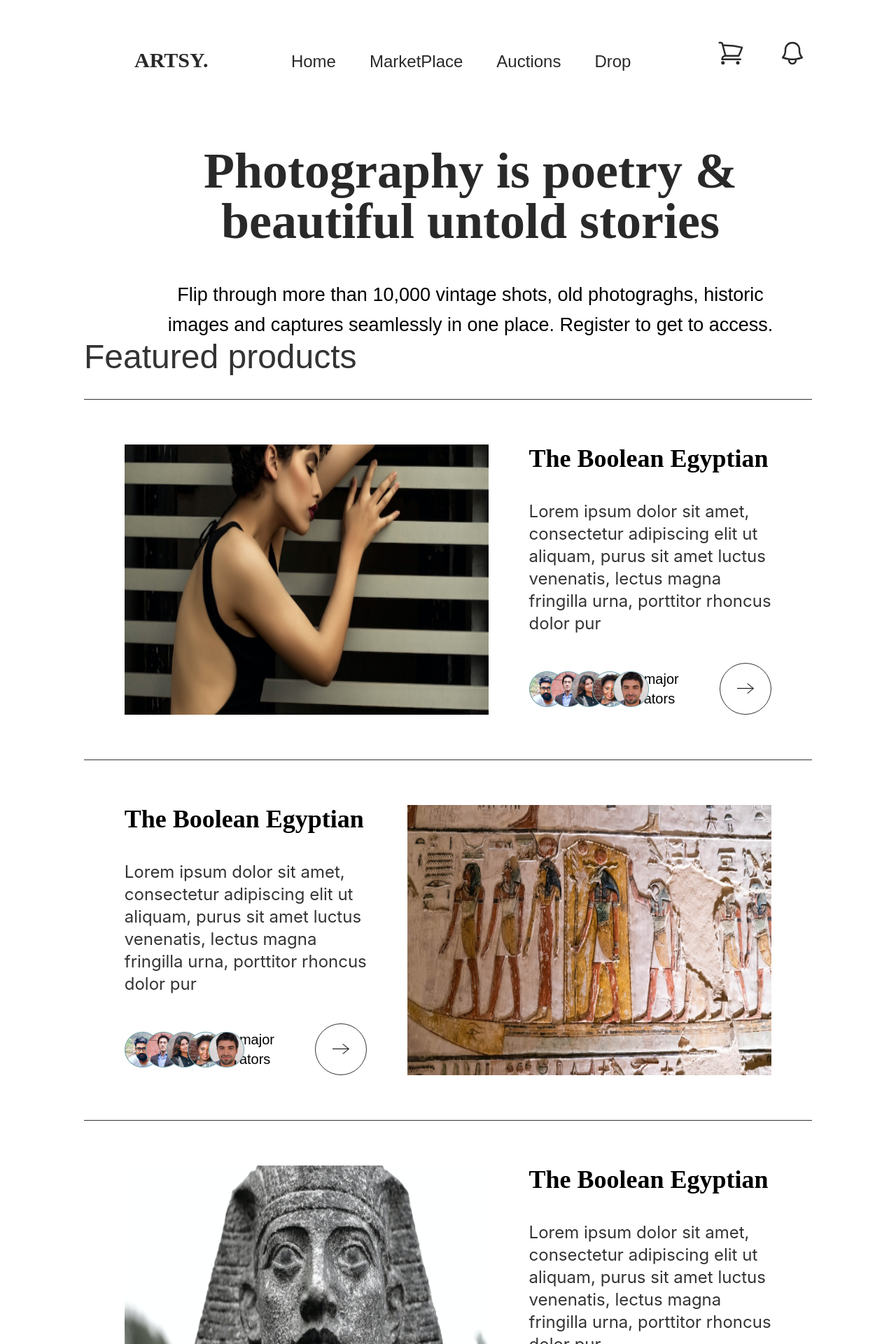
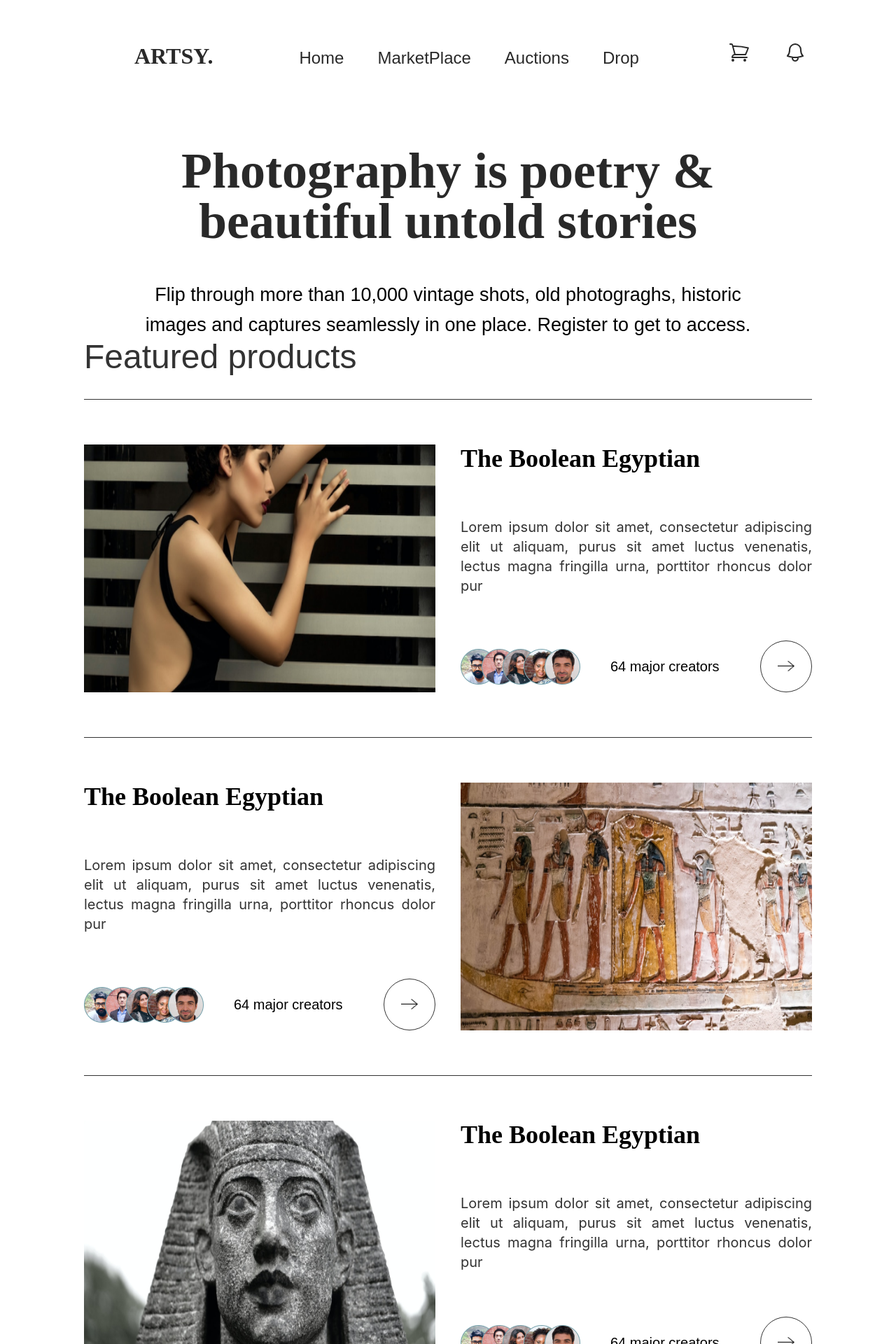
Before and after one commit to tagbochinedu/Twitter-December-Challenge-E-Commerce-, a React (Create React App) app: page / in a window 1280 px wide. Shown: the top 1920 px of the page at 70% size. Built offline with nearby package versions, Linux system fonts and the light colour scheme; a web font is replaced by a local one.

Commit message:
new commit-corrections

```diff
--- a/src/Components/Header.js
+++ b/src/Components/Header.js
@@ -18,7 +18,7 @@ const Header = () => {
   }, [width]);
 
   return (
-    <div className="flex justify-between items-center md:items-baseline xl:pl-48 xl:pt-14 xl:pr-32 lg:px-36 lg:pt-10 md:px-24 px-5 pt-8 text-lbl">
+    <header className="max-w-7xl mx-auto flex justify-between items-center md:items-baseline xl:pl-48 xl:pt-14 xl:pr-32 lg:px-36 lg:pt-10 md:px-24 px-5 pt-8 text-lbl">
       <div>
         <svg
           xmlns="http://www.w3.org/2000/svg"
@@ -38,19 +38,19 @@ const Header = () => {
           />
         </svg>
 
-        <h2 className="font-stix text-3xl font-bold hidden lg:block">ARTSY.</h2>
+        <h2 className="font-stix text-[32px] font-bold hidden lg:block">ARTSY.</h2>
       </div>
       <div className="font-satoshi font-medium text-2xl hidden lg:block">
-        <NavLink to="/" className="px-6">
+        <NavLink to="/" className="transition-all duration-150 ease-in-out mx-6 hover:underline">
           Home
         </NavLink>
-        <NavLink to="/marketplace" className="px-6">
+        <NavLink to="/marketplace" className="transition-all duration-150 ease-in-out mx-6 hover:underline">
           MarketPlace
         </NavLink>
-        <NavLink to="/auctions" className="px-6">
+        <NavLink to="/auctions" className="transition-all duration-150 ease-in-out mx-6 hover:underline">
           Auctions
         </NavLink>
-        <NavLink to="/drop" className="px-6">
+        <NavLink to="/drop" className="transition-all duration-150 ease-in-out mx-6 hover:underline">
           Drop
         </NavLink>
       </div>
@@ -64,7 +64,7 @@ const Header = () => {
           viewBox="0 0 24 24"
           strokeWidth="1.5"
           stroke="currentColor"
-          className="w-5 h-5 md:w-10 md:h-10 mr-1 md:mr-6 block md:hidden"
+          className="w-5 h-5 md:w-6 md:h-6 mr-1 md:mr-6 block md:hidden"
         >
           <path
             stroke-linecap="round"
@@ -79,7 +79,7 @@ const Header = () => {
           viewBox="0 0 24 24"
           strokeWidth="1.5"
           stroke="currentColor"
-          className="w-5 h-5 md:w-10 md:h-10 ml-1 md:mr-6"
+          className="w-5 h-5 md:w-8 md:h-8 ml-1 md:mr-6"
         >
           <path
             strokeLinecap="round"
@@ -94,7 +94,7 @@ const Header = () => {
           viewBox="0 0 24 24"
           strokeWidth="1.5"
           stroke="currentColor"
-          className="w-5 h-5 md:w-10 md:h-10 ml-2 md:ml-6 hidden md:block"
+          className="w-5 h-5 md:w-8 md:h-8 ml-2 md:ml-6 hidden md:block"
         >
           <path
             strokeLinecap="round"
@@ -109,7 +109,7 @@ const Header = () => {
           setSidebar(false);
         }}
       />
-    </div>
+    </header>
   );
 };
 
--- a/src/Components/HomePageGrid.js
+++ b/src/Components/HomePageGrid.js
@@ -11,7 +11,7 @@ const HomePageGrid = () => {
       <h3 className="font-stix font-bold text-xl text-sm md:text-2xl lg:text-3xl xl:text-4xl relative hidden md:block">
         The Boolean Egyptian
       </h3>
-      <p className="text-sm md:text-2xl font-normal text-lgr my-10">
+      <p className="text-sm md:text-xl text-justify font-normal text-lgr py-3 md:py-6 lg:my-10">
         Lorem ipsum dolor sit amet, consectetur adipiscing elit ut aliquam,
         purus sit amet luctus venenatis, lectus magna fringilla urna, porttitor
         rhoncus dolor pur
--- a/src/Components/NewsLetter.js
+++ b/src/Components/NewsLetter.js
@@ -1,7 +1,7 @@
 
 const NewsLetter = () => {
   return (
-    <section className="mx-5 lg:mx-14 lg:py-16 lg:border-[0.5px] border-lgr text-lgr font-bask">
+    <section className="max-w-7xl mx-auto lg:py-16 lg:border-[0.5px] border-lgr text-lgr font-bask">
       <h2 className="lg:text-center font-normal text-2xl lg:text-3xl">NEWSLETTER</h2>
       <p className="font-satoshi font-normal text-xs lg:text-3xl lg:text-center my-5">
         Subscribe to get daily updates on new drops & exciting deals{" "}
--- a/src/Pages/Home.js
+++ b/src/Pages/Home.js
@@ -15,26 +15,25 @@ const Home = () => {
   const [hover3, setHover3] = useState(false);
   return (
     <main>
-      <section className=" xl:pl-48 xl:pt-14 xl:pr-32 lg:px-36 lg:pt-10 md:px-24 px-5 text-center">
-        <h1 className="my-5 md:my-12 font-clash font-medium lg:font-bold text-2xl md:text-5xl lg:text-7xl leading-lht text-lbl">
+      <section className="max-w-7xl mx-auto xl:px-48 xl:pt-14 lg:px-36 lg:pt-10 md:px-24 px-5 text-center">
+        <h1 className="my-5 md:my-12 font-clash font-medium leading- lg:font-bold text-2xl md:text-5xl lg:text-7xl text-lbl">
           Photography is poetry &<br />
           beautiful untold stories
         </h1>
-        <p className="font-satoshi font-medium text-center text-base md:text-[27px] leading-lht">
+        <p className="font-satoshi font-medium lg:text-center text-base md:text-[27px] leading-lht">
           Flip through more than 10,000 vintage shots, old photograghs, historic
-          <br />
           images and captures seamlessly in one place. Register to get to
           access.
         </p>
       </section>
 
-      <section className="mx-2 xl:mx-[120px] ">
-        <h2 className="font-satoshi font-semibold lg:font-normal text-3xl md:text-4xl xl:text-5xl text-lgr mb-9">
+      <section className=" max-w-7xl mx-auto px-5 xl:px-[120px] lg:px-36 md:px-24">
+        <h2 className="font-satoshi font-semibold lg:font-normal text-3xl md:text-4xl xl:text-5xl text-lgr lg:mb-9">
           Featured products
         </h2>
-        <div className="lg:border-t-lgr lg:border-t-[0.5px] md:py-16 lg:flex justify-evenly relative">
+        <div className="lg:border-t-lgr lg:border-t-[0.5px] py-4 md:py-8 lg:py-16 lg:flex relative">
           <div
-            className="w-full lg:w-6/12 relative"
+            className="w-full lg:w-6/12 relative mr-9"
             onMouseEnter={() => {
               setHover(true);
             }}
@@ -42,19 +41,18 @@ const Home = () => {
               setHover(false);
             }}
           >
-            <div className="bg-bg1 w-auto h-64 lg:h-full text-white py-12 px-16 lg:px-auto lg:py-auto lg:flex justify-center items-center text-2xl font-medium font-satoshi lg:absolute left-0 right-0 z-10">
+            <div className="bg-bg1 w-auto h-64 lg:h-full text-white py-12 px-2 lg:px-auto lg:py-auto lg:flex justify-center items-center text-2xl font-medium font-satoshi lg:absolute left-0 right-0 z-10">
               <span className="hidden lg:block">View product</span>{" "}
-              <h3 className="font-clash text-center text-3xl font-bold relative lg:hidden block">
+              <h3 className="font-clash text-center text-2xl font-bold relative lg:hidden block">
                 Boolean Egyptian
               </h3>
-              <div className=" mt-6 float-right md:float-start lg:ml-10 border-white border-[0.5px] rounded-full inline-flex lg:block p-3 lg:p-0">
               <svg
                 xmlns="http://www.w3.org/2000/svg"
                 fill="none"
                 viewBox="0 0 24 24"
                 strokeWidth="1.5"
                 stroke="currentColor"
-                  className="w-12"
+                className="w-6 lg:w-12 float-right ml-4 lg:mr-0 mr-6 lg:mt-0 mt-6"
               >
                 <path
                   strokeLinecap="round"
@@ -62,7 +60,6 @@ const Home = () => {
                   d="M17.25 8.25L21 12m0 0l-3.75 3.75M21 12H3"
                 />
               </svg>
-              </div>
             </div>
             <img
               src={img1}
@@ -72,16 +69,16 @@ const Home = () => {
               }`}
             />
           </div>
-          <div className="lg:w-4/12">
+          <div className="lg:w-6/12">
             <Hpg />
           </div>
         </div>
         <div className="lg:border-t-lgr lg:border-t-[0.5px] md:py-16 flex flex-col-reverse lg:flex-row justify-evenly relative">
-          <div className="w-full lg:w-4/12">
+          <div className="w-full lg:w-6/12">
             <Hpg />
           </div>
           <div
-            className="w-full lg:w-6/12 relative"
+            className="w-full lg:w-6/12 relative lg:ml-9"
             onMouseEnter={() => {
               setHover2(true);
             }}
@@ -89,19 +86,18 @@ const Home = () => {
               setHover2(false);
             }}
           >
-            <div className="bg-bg2 w-auto h-64 lg:h-full text-white py-12 px-16 lg:px-auto lg:py-auto lg:flex justify-center items-center text-2xl font-medium font-satoshi lg:absolute left-0 right-0 z-10">
+            <div className="bg-bg2 w-auto h-64 lg:h-full text-white py-12 px-2 lg:flex justify-center items-center text-2xl font-medium font-satoshi lg:absolute left-0 right-0 z-10">
               <span className="hidden lg:block">View product</span>{" "}
-              <h3 className="font-clash text-center text-3xl font-bold relative lg:hidden block">
+              <h3 className="font-clash text-center text-2xl font-bold relative lg:hidden block">
                 Are We There Yet?
               </h3>
-              <div className=" mt-6 float-right md:float-start lg:ml-10 border-white border-[0.5px] rounded-full inline-flex lg:block p-3 lg:p-0">
               <svg
                 xmlns="http://www.w3.org/2000/svg"
                 fill="none"
                 viewBox="0 0 24 24"
                 strokeWidth="1.5"
                 stroke="currentColor"
-                  className="w-12"
+                className="w-6 lg:w-12 float-right mr-6 mt-6"
               >
                 <path
                   strokeLinecap="round"
@@ -109,7 +105,6 @@ const Home = () => {
                   d="M17.25 8.25L21 12m0 0l-3.75 3.75M21 12H3"
                 />
               </svg>
-              </div>
             </div>
             <img
               src={img2}
@@ -122,7 +117,7 @@ const Home = () => {
         </div>
         <div className="lg:border-t-lgr lg:border-t-[0.5px] md:py-16 lg:flex justify-evenly relative">
           <div
-            className="w-full lg:w-6/12 relative"
+            className="w-full lg:w-6/12 relative mr-9"
             onMouseEnter={() => {
               setHover3(true);
             }}
@@ -130,19 +125,18 @@ const Home = () => {
               setHover3(false);
             }}
           >
-            <div className="bg-bg3 w-auto h-64 lg:h-full text-white py-12 px-16 lg:px-auto lg:py-auto lg:flex justify-center items-center text-2xl font-medium font-satoshi lg:absolute left-0 right-0 z-10">
+            <div className="bg-bg3 w-auto h-64 lg:h-full text-white py-12 px-2 lg:flex justify-center items-center text-2xl font-medium font-satoshi lg:absolute left-0 right-0 z-10">
               <span className="hidden lg:block">View product</span>{" "}
-              <h3 className="font-clash text-center text-3xl font-bold relative lg:hidden block">
+              <h3 className="font-clash text-center text-2xl font-bold relative lg:hidden block">
                 Oloibiri 1997
               </h3>
-              <div className=" mt-6 float-right md:float-start lg:ml-10 border-white border-[0.5px] rounded-full inline-flex lg:block p-3 lg:p-0">
               <svg
                 xmlns="http://www.w3.org/2000/svg"
                 fill="none"
                 viewBox="0 0 24 24"
                 strokeWidth="1.5"
                 stroke="currentColor"
-                  className="w-12"
+                className="w-6 lg:w-12 float-right mr-6 mt-6"
               >
                 <path
                   strokeLinecap="round"
@@ -150,7 +144,6 @@ const Home = () => {
                   d="M17.25 8.25L21 12m0 0l-3.75 3.75M21 12H3"
                 />
               </svg>
-              </div>
             </div>
             <img
               src={img3}
@@ -160,38 +153,36 @@ const Home = () => {
               }`}
             />
           </div>
-          <div className="lg:w-4/12">
+          <div className="lg:w-6/12">
             <Hpg />
           </div>
         </div>
       </section>
-      <section className="bg-gradient-to-r from-[#4693ED] to-[#CFA786] py-6 px-8 md:px-16 lg:px-[120px] text-white">
+      <section className="max-w-screen-2xl mx-auto bg-gradient-to-r from-[#4693ED] to-[#CFA786] p-4 md:px-16 lg:px-[120px] text-white">
         <div className="max-w-fit hidden lg:block">
-          <h2 className="font-satoshi text-[40px] text-white">
+          <h2 className="font-satoshi lg:text-[40px] text-white">
             See Upcoming Auctions and Exhibitions
           </h2>
           <hr className="mx-8 mt-4 mb-5" />
         </div>
-        <div className="bg-bg4 pl-2 pt-8 pr-4 pb-6 lg:pt-[299px] lg:pb-[52px] lg:pr-9">
-          <div className="flex relative mb-6 lg:pl-[70px]">
-            <div className="pt-1 pr-10 lg:pr-8">
+        <div className="bg-bg4 px-2 py-6 lg:pt-[299px] lg:pb-[52px] lg:px-9">
+          <div className="flex relative lg:mb-6 lg:pl-[70px]">
+            <div className="pt-1 pr-4 lg:pr-8">
               <div className="w-4 h-4 rounded-full bg-white" />
             </div>
             <h4 className="font-belle text-medium text-white text-xl lg:text-3xl">
-              MONALISA REDEFINED
-              <br />
-              IN STYLE.
+              MONALISA REDEFINED IN STYLE.
             </h4>
           </div>
-          <div className="flex items-center lg:pl-[30px]">
-            <div className="pr-5 lg:pr-8">
+          <div className="flex items-center my-3 lg:pl-[30px]">
+            <div className="pr-1 lg:pr-8">
               <p className="font-belle text-4xl lg:text-6xl">01</p>
             </div>
             <h6 className="uppercase font-pop text-sm">
               Start on : 08:00 GTS . Monday{" "}
             </h6>
           </div>
-          <div className="ml-14 lg:ml-[111px] lg:flex justify-between items-end">
+          <div className="ml-8 lg:ml-[111px] lg:flex justify-between items-end">
             <div className="lg:w-6/12">
               <p className="font-satoshi font-medium text-xs lg:text-base">
                 GET EXCLUSIVE VIEWING OF CONTEMPORARY ART AND CONNECT WITH
@@ -221,7 +212,7 @@ const Home = () => {
           </div>
         </div>
       </section>
-      <section className="my-16 lg:my-[190px] border-y-[0.5px] border-lgr text-lgr">
+      <section className="max-w-screen-2xl mx-auto my-16 lg:my-[190px] border-y-[0.5px] border-lgr text-lgr">
         <div className="py-6 lg:py-[59px] pl-2 lg:pl-20 pr-9 lg:pr-72 flex justify-between items-center">
           <h2 className="font-satoshi font-medium text-2xl lg:text-5xl">
             Explore Marketplace
@@ -268,49 +259,53 @@ const Home = () => {
           </Link>
         </div>
       </section>
-      <section className="bg-[#E2E2E2] px-1 lg:pl-[86px] lg:pr-32 pt-2 lg:pt-12 pb-16 lg:pb-[250px] mb-12 lg:mb-36 font-clash relative">
+      <section className="max-w-screen-2xl mx-auto bg-[#E2E2E2] px-1 lg:pl-[86px] lg:pr-32 pt-2 lg:pt-12 pb-16 lg:pb-[250px] mb-12 lg:mb-36 font-clash relative">
         <div className="flex justify-between  mb-4 lg:mb-12">
-          <h2 className="text-2xl lg:text-6xl font-semibold leading-[1.5] relative z-30">
+          <h2 className="text-xl lg:text-5xl font-semibold leading-[1.5] relative z-30">
             TOP CREATORS OF
             <br /> THE WEEK
           </h2>
           <div className="flex justify-between items-center">
             <div className="h-full w-3 bg-[#AEAEAE] rounded-full flex items-end relative z-10">
-              <span className="bg-black w-full py-1 lg:py-5 rounded-full">h</span>
+              <span className="bg-black w-full py-1 lg:py-1 rounded-full">
+                h
+              </span>
             </div>
             <div>
               <ul>
-                <li className="text-base lg:text-[40px] mb-3 ml-8 relative z-10">
+                <li className="text-base lg:text-3xl pb-2.5 ml-8 relative z-10">
                   Editorials
                 </li>
-                <li className="text-base lg:text-[40px] my-3 ml-8 relative z-10">Fashion</li>
-                <li className="text-base lg:text-[40px] my-3 ml-8 relative z-10">
+                <li className="text-base lg:text-3xl py-2.5 ml-8 relative z-10">
+                  Fashion
+                </li>
+                <li className="text-base lg:text-3xl py-2.5 ml-8 relative z-10">
                   Lifestyle
                 </li>
-                <li className="text-base lg:text-[40px] mt-3 ml-8 relative z-10">
+                <li className="text-base lg:text-3xl pt-2.5 ml-8 relative z-10">
                   Blueprint
                 </li>
               </ul>
             </div>
           </div>
         </div>
-        <p className="font-extralight text-xs lg:text-3xl text-[#5D5D5D] max-w-[1050px] font-clash relative z-10">
+        <p className="font-thin text-xs lg:text-2xl text-[#5D5D5D] max-w-[1000px] font-clash relative z-10">
           “Everything always looked better in black and white. Everything always
           as if it were the first time; there’s always more people in a black
           and white photograph. It just makes it seem that there were more
           people at a gig, more people at a football match, than with colour
           photography. Everything looks more exciting.”– Jack Lowden
         </p>
-        <div className="bg-[#D9D9D9] absolute left-[27%] right-[13%] -bottom-10 top-10 lg:top-[120px]">
+        <div className="bg-[#D9D9D9] absolute left-[27%] right-[13%] bottom-0 top-10 lg:top-[100px]">
           <img
             src={img4}
             alt="slide"
-            className="w-[640px] top-0 lg:top-auto lg:bottom-0 absolute z-30 fade3"
+            className="w-[580px] top-0 lg:top-auto lg:bottom-0 absolute z-30 fade3"
           />
           <img
             src={img5}
             alt="slide"
-            className="w-[605px] bottom-10 absolute z-30 fade2"
+            className="w-[550px] bottom-0 absolute z-30 fade2"
           />
           <img
             src={img6}
--- a/tailwind.config.js
+++ b/tailwind.config.js
@@ -14,6 +14,7 @@ module.exports = {
       },
       lineHeight: {
         lht: "1.6",
+        lbt: '3.0'
       },
       colors: {
         lbl: "#292929",
```
Also changed, not shown: src/Components/Footer.js (+5 -5 lines). Lines whose indentation alone changed are shown as unchanged.
